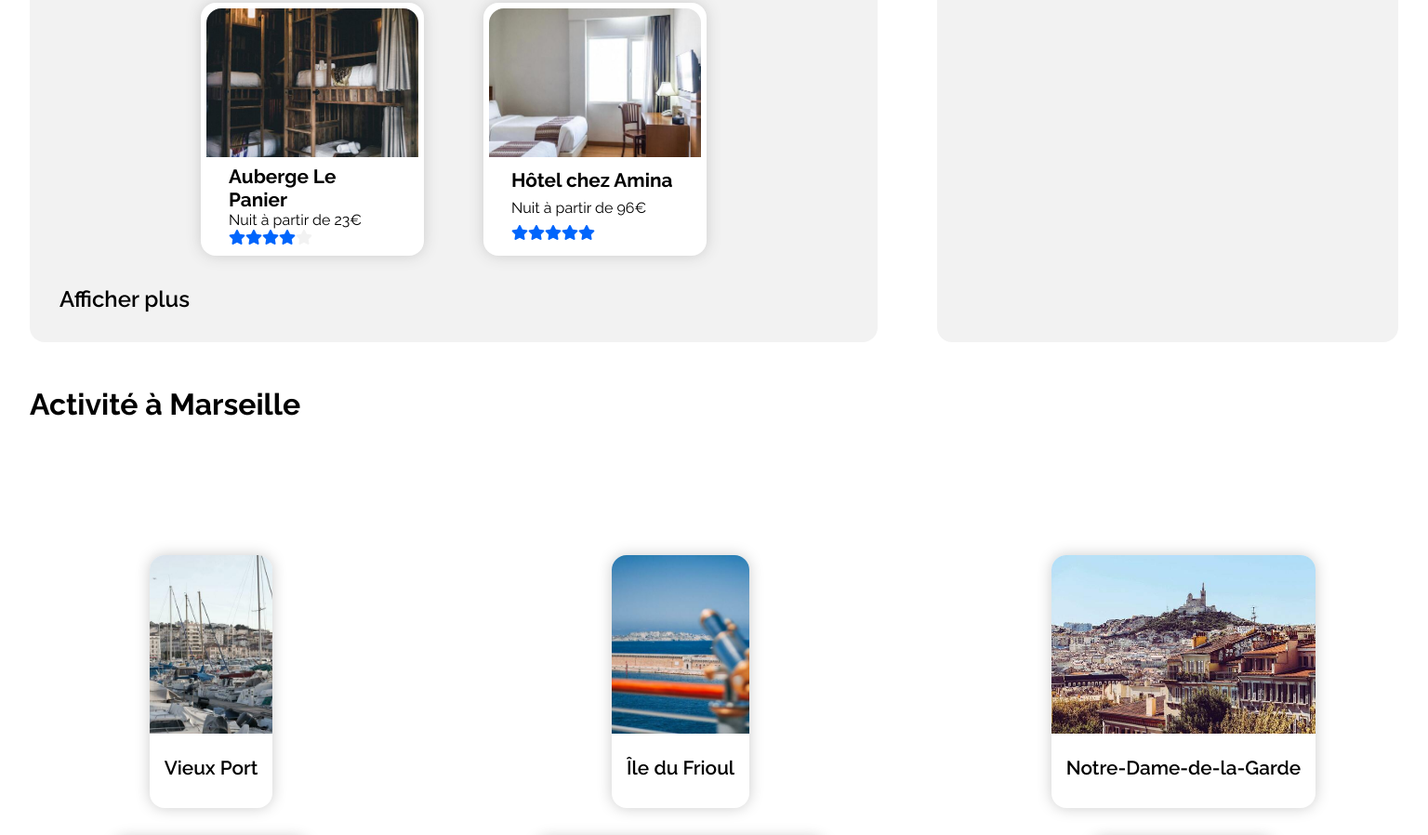
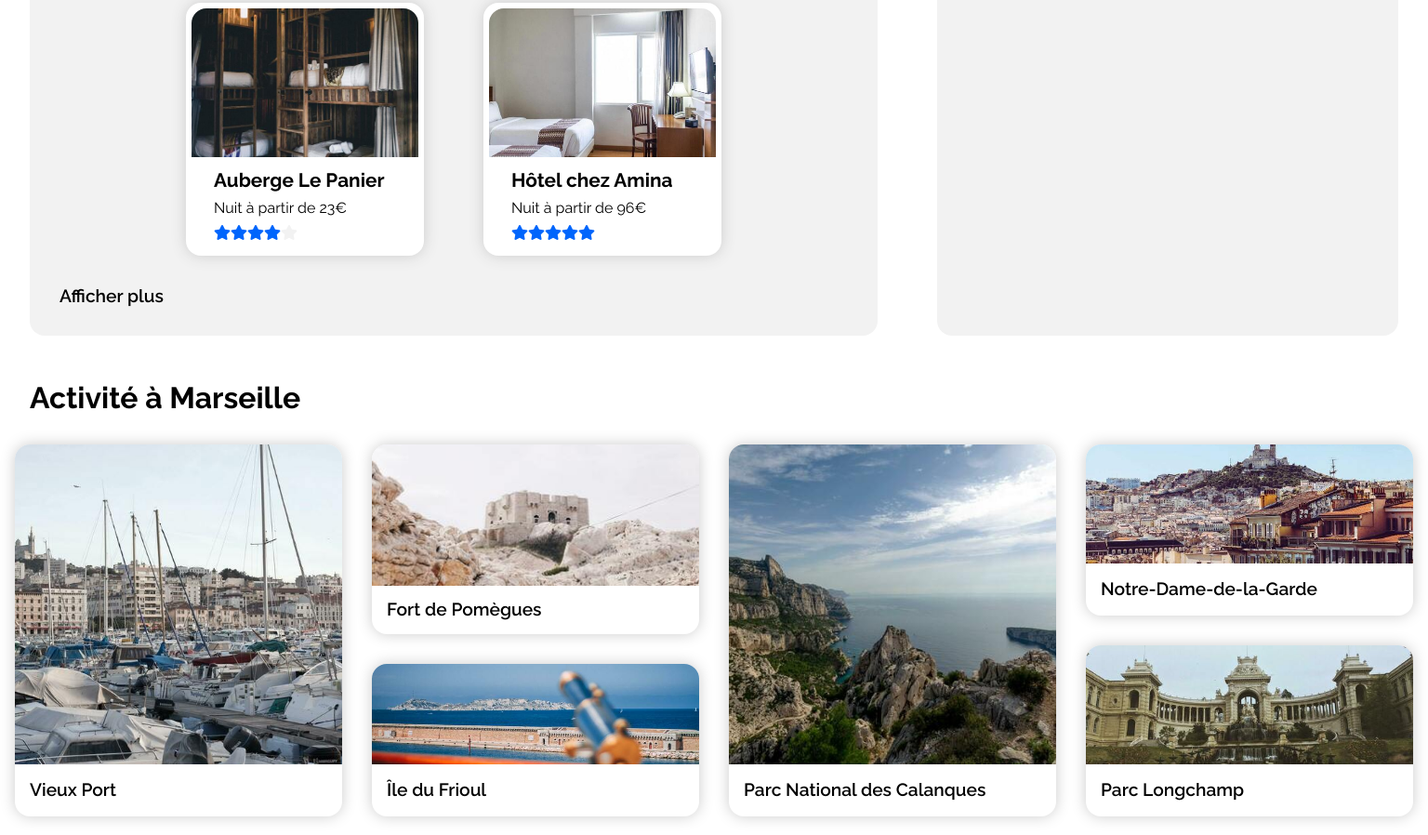
Before and after one commit to Luna-shadow/NicolasSurena_2_03012021, a website: page reservia.html in a window 1536 px wide. Shown: the part 1303-2201 px from the top of the page at 93% size. Drawn offline with Linux system fonts and the light colour scheme.

Commit message:
integration DONE

```diff
--- a/reservia.css
+++ b/reservia.css
@@ -63,6 +63,14 @@ a{
     padding: 0.7rem;
     text-align: center;
     width: 50%;
+    transition: letter-spacing 0.2s;
+    -webkit-transition: letter-spacing 0.2s;
+    -moz-transition: letter-spacing 0.2s;
+    -ms-transition: letter-spacing 0.2s;
+    -o-transition: letter-spacing 0.2s;
+}
+.mainHeader-nav-bloc-item:hover{
+    letter-spacing: 0.2rem;
 }
 .mainHeader-item-selected{
     border-bottom: 0.2rem solid #0065FC;
@@ -205,7 +213,6 @@ a{
 .mainWrapper-accomodation-aside{
     background-color: #F2F2F2;
     padding: 2rem;
-    text-align: center;
 }
 .mainWrapper-accomodation-aside-title{
     display: flex;
@@ -220,12 +227,13 @@ a{
 .mainWrapper-accomodation-aside-popularArea-link{
     background-color: #ffffff;
     border: 0.4rem solid #ffffff;
+    box-sizing: border-box;
     box-shadow: 0 0 1rem #cccccc;
     display: inline-flex;
         align-items: stretch;
         justify-content: stretch;
     height: 11rem;
-    margin: 2rem auto;
+    margin: 0.5rem 0;
     max-width: 40rem;
     padding: 1rem 1rem 1rem 12rem;
     position: relative;
@@ -299,8 +307,7 @@ a{
     box-shadow: 0 0 1rem #cccccc;
     display: block;
     height: 17rem;
-    margin: 2rem;
-    max-width: 15rem;
+    margin: 0.5rem 0;
     width: 100%;
     padding: 10rem 1rem 1rem 1rem;
     position: relative;
@@ -387,8 +394,7 @@ a{
     box-shadow: 0 0 1rem #cccccc;
     display: block;
     height: 17rem;
-    margin: 2rem;
-    max-width: 20rem;
+    margin: 1rem 0;
     padding: 13.5rem 1rem 1rem 1rem;
     position: relative;
     width: 100%;
@@ -517,12 +523,15 @@ a{
         margin: 1.5rem 0;
     }
     /* RECOMMENDATIONS */
+    .mainWrapper-accomodation-aside{
+        text-align: center;
+    }
     .mainWrapper-accomodation-aside-popularArea{
         margin: auto;
         width: 50rem;
     }
     .mainWrapper-accomodation-aside-popularArea-link{
-        margin: 2rem;
+        margin: 0.5rem;
     }
     .mainWrapper-accomodation-aside-popularArea-link-content{
         display:flex;
@@ -530,7 +539,14 @@ a{
             flex-direction: column;
             justify-content: space-between;
     }
-    /* ACCOMODATION - nothing here*/
+    /* ACCOMODATION */
+    .mainWrapper-accomodation-results-accomodationArea-link{
+        margin: 1rem;
+        width: 15rem;
+    }
+    .mainWrapper-accomodation-results-more{
+        font-size: 1.2rem;
+    }
     /* ACTIVITY */
     .mainWrapper-activity{
         padding: initial;
@@ -541,7 +557,6 @@ a{
     }
     .mainWrapper-activity-bloc-activityArea-link{
         margin: 1rem;
-        max-width: initial;
     }
     .mainWrapper-activity-bloc-activityArea-link:nth-child(4n+1),
     .mainWrapper-activity-bloc-activityArea-link:nth-child(4n+4){
@@ -615,32 +630,84 @@ a{
         -ms-border-radius: 1rem;
         -o-border-radius: 1rem;
     }
+    .mainWrapper-accomodation-results-accomodationArea-link{
+        margin: 2rem;
+        width: 16rem;
+    }
     /* ACTIVITY */
     .mainWrapper-activity{
         padding: initial;
     }
     .mainWrapper-activity-bloc-activityArea{
+        align-items: center;
         flex-direction: column;
+        justify-content: space-between;
         flex-wrap: wrap;
-        height: 50rem;
+        height: 25rem;
         margin: initial;
-        max-width: initial;
+        max-width: 100%;
     }
-    .mainWrapper-activity-bloc-activityArea-link{
-        max-width: initial;
-        width: calc()
-    }
+    /* .mainWrapper-activity-bloc-activityArea-link::after{
+        background-position: center;
+        background-repeat: no-repeat;
+        background-size: cover;
+        content: '';
+        position: absolute;
+        right:0;
+        top:0;
+        height: 12rem;
+        left:0;
+        border-radius: 1rem 1rem 0 0;
+        -webkit-border-radius: 1rem 1rem 0 0;
+        -moz-border-radius: 1rem 1rem 0 0;
+        -ms-border-radius: 1rem 1rem 0 0;
+        -o-border-radius: 1rem 1rem 0 0;
+    } */
     .mainWrapper-activity-bloc-activityArea-link:nth-child(4n+1),
-    .mainWrapper-activity-bloc-activityArea-link:nth-child(4n+4){
-        width: initial;
-    }
+    .mainWrapper-activity-bloc-activityArea-link:nth-child(4n+4),
     .mainWrapper-activity-bloc-activityArea-link:nth-child(4n+2),
     .mainWrapper-activity-bloc-activityArea-link:nth-child(4n+3){
-        width: initial;
+        margin: 0;
+        max-width: initial;
+        width: calc((100% / 4) - 2rem);
+    }
+    .mainWrapper-activity-bloc-activityArea-link:nth-child(6n+1),
+    .mainWrapper-activity-bloc-activityArea-link:nth-child(6n+4){
+        padding-top: 22.5rem;
+        height: 100%;
+    }
+    .mainWrapper-activity-bloc-activityArea-link:nth-child(6n+1)::after,
+    .mainWrapper-activity-bloc-activityArea-link:nth-child(6n+4)::after{
+        height: 21.5rem;
+    }
+    .mainWrapper-activity-bloc-activityArea-link:nth-child(6n+2){
+        padding-top: 10.4rem;
+        height: 51%;
+    }
+    .mainWrapper-activity-bloc-activityArea-link:nth-child(6n+2)::after{
+        height: 9.5rem;
+    }
+    .mainWrapper-activity-bloc-activityArea-link:nth-child(6n+3){
+        padding-top: 7.8rem;
+        height: 41%;
+
+    }
+    .mainWrapper-activity-bloc-activityArea-link:nth-child(6n+3)::after{
+        height: 6.8rem;
+    }
+    .mainWrapper-activity-bloc-activityArea-link:nth-child(6n+5),
+    .mainWrapper-activity-bloc-activityArea-link:nth-child(6n+6){
+        padding-top: 9rem;
+        height: calc(50% - 1rem);
+    }
+    .mainWrapper-activity-bloc-activityArea-link:nth-child(6n+5)::after,
+    .mainWrapper-activity-bloc-activityArea-link:nth-child(6n+6)::after{
+        padding-top: initial;
+        height: 8rem;
     }
     .mainWrapper-activity-bloc-activityArea-link-title{
         font-weight: 600;
-        font-size: 1.3rem;
+        font-size: 1.2rem;
     }
     /* FOOTER */
     .footer{
```
